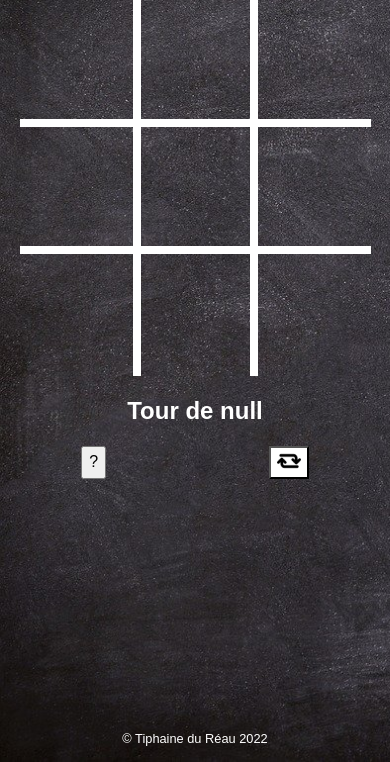
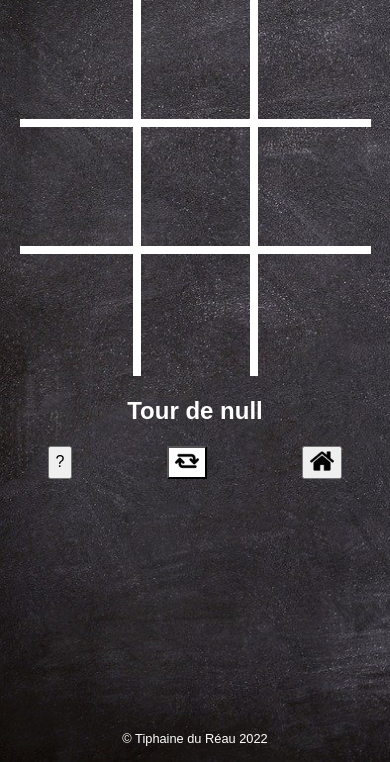
Before and after one commit to Tiphaine-dureau/tic-tac-toe-by-tiphaine, a website: page app/board-game.html in a window 390 px wide. Shown: the part 82-844 px from the top of the page. Drawn offline with Linux system fonts and the light colour scheme.

Commit message:
modif : color next button car mauvais affichage sur mobile ajout bouton retour home sur page game

```diff
--- a/app/assets/styles/style.css
+++ b/app/assets/styles/style.css
@@ -55,14 +55,15 @@ footer {
 .button-next-page {
     font-family: Chalkduster, sans-serif;
     background-color: white;
+    color: black ;
     margin-bottom: 1rem;
 }
 
-.button-next-page:hover, .button-previous-page:hover, .start-again:hover {
+.button-next-page:hover, .button-previous-page:hover, .start-again:hover, .btn-menu:hover {
     background-color: #fdffa5;
 }
 
-.button-next-page:active, .button-previous-page:active, .start-again:active {
+.button-next-page:active, .button-previous-page:active, .start-again:active, .btn-menu:active {
     background-color: #b6d881;
 }
 
@@ -156,6 +157,10 @@ HR {
 
 /***** ÉLÉMENTS PAGE DE JEU -  BOARD *****/
 
+.btn-menu{
+    z-index: 2;
+}
+
 .board-container {
     display: grid;
     grid-template-columns: repeat(3, 1fr);
@@ -191,7 +196,7 @@ HR {
     z-index: 2;
 }
 
-#img-start-again {
+#img-start-again, #img-menu{
     width: 1.5rem;
     height: 1.5rem;
     z-index: 1;
--- a/app/board-game.html
+++ b/app/board-game.html
@@ -36,7 +36,10 @@
         <button id="modal-rules">?</button>
         <button class="start-again" type="button"><img src="assets/images/arrow-reboot-game.png" id="img-start-again"
                                                        alt="image flèche recommencer"></button>
+        <button class="btn-menu" type="button"><img src="assets/images/home.png" alt="bouton retour accueil"
+                                                    id="img-menu"></button>
     </div>
+
 </main>
 <footer>© Tiphaine du Réau 2022</footer>
 
```
Also changed, not shown: app/assets/images/home.png (added).
